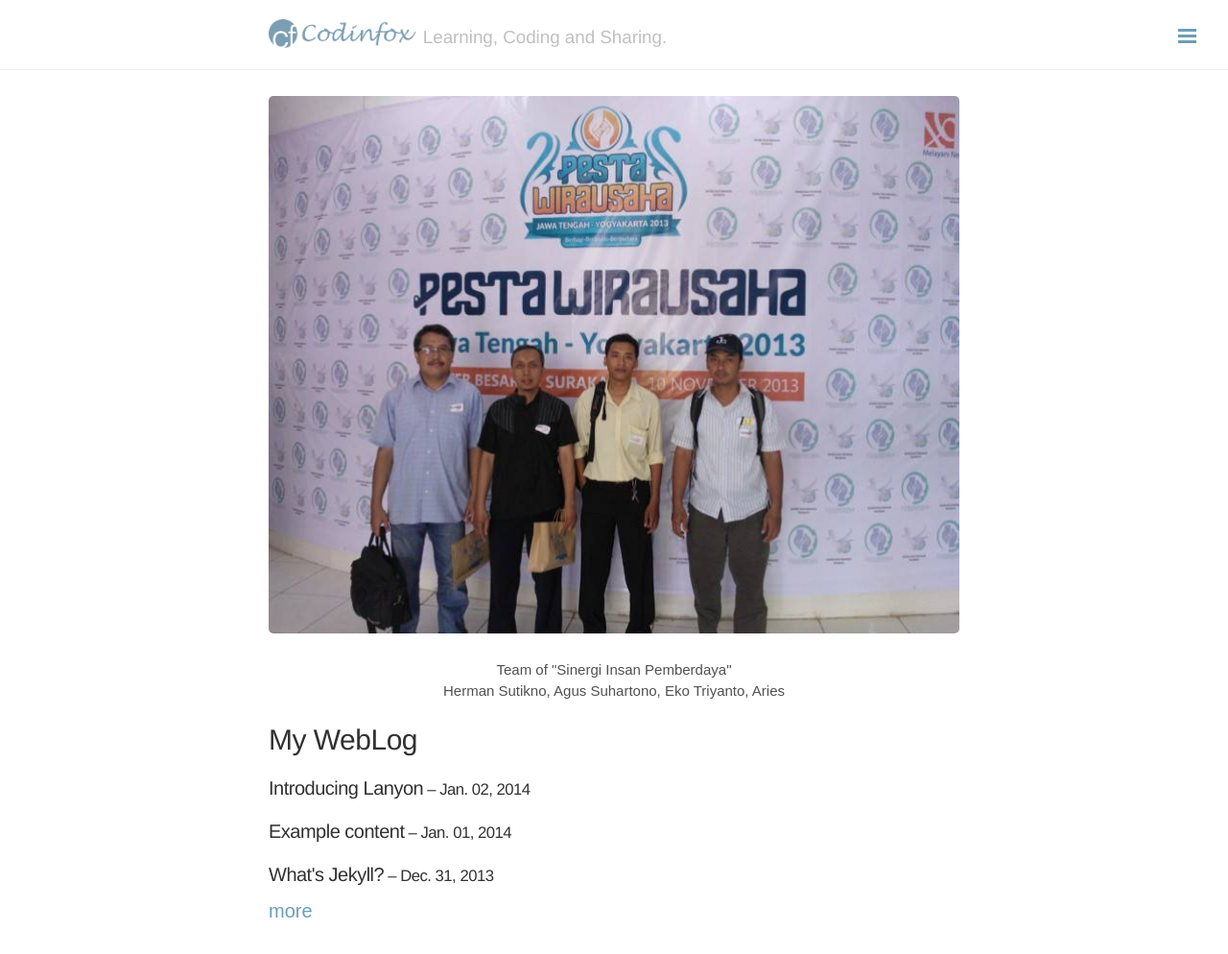
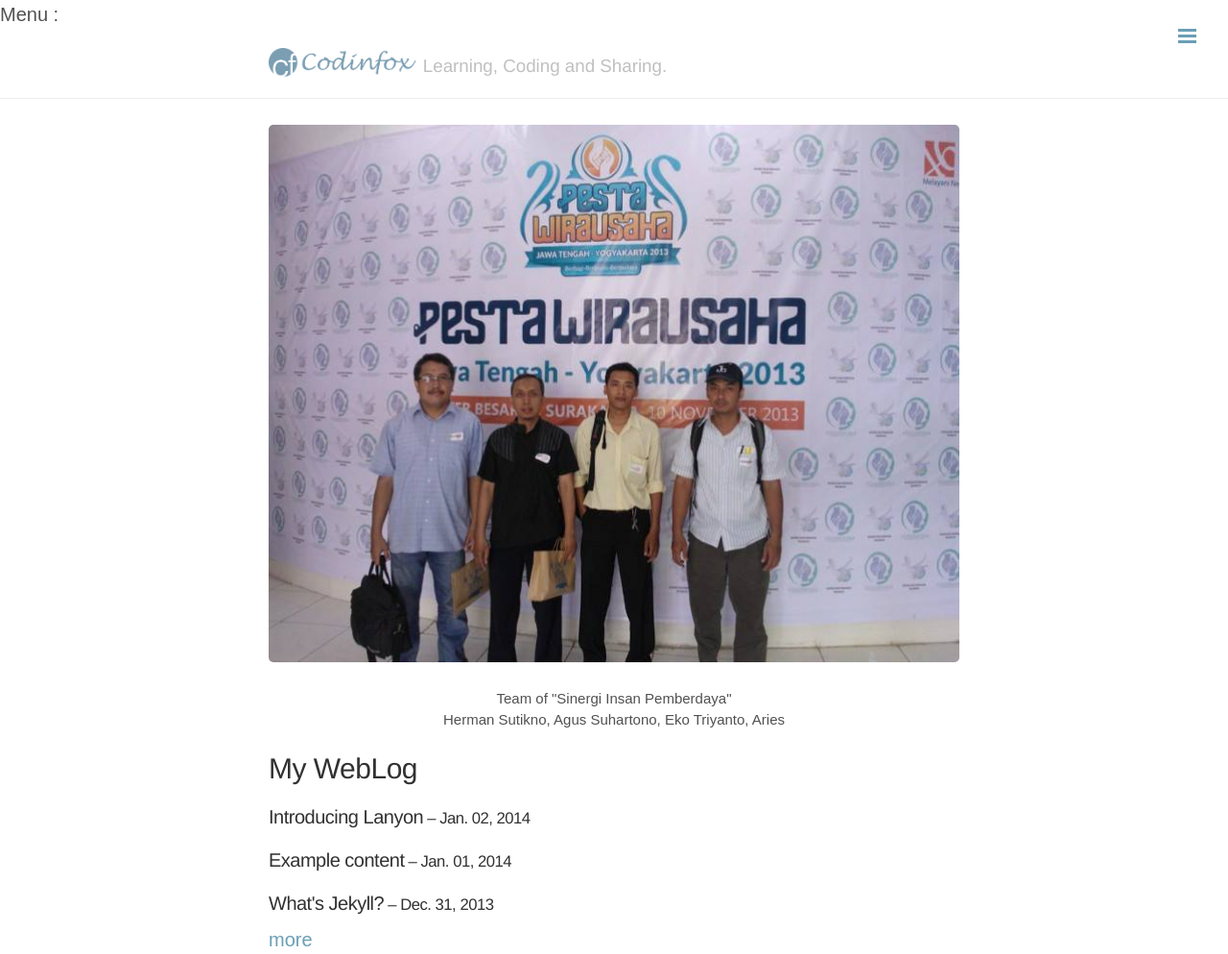
Before and after one commit to irnawansuprapti/irnawansuprapti.github.io, a Jekyll site: the page built from index.html, in a window 1280 px wide and 994 px high. Shown: the whole window at 96% size. Built offline with Jekyll 4.4.1, drawn with Linux system fonts in a browser that asks for light colours; Markdown is read by kramdown in place of the engine named in the settings; comment, search, counter and statistics services are not loaded.

Commit message:
menu helper

```diff
--- a/_includes/sidebar.html
+++ b/_includes/sidebar.html
@@ -1,6 +1,6 @@
 <!-- Target for toggling the sidebar `.sidebar-checkbox` is for regular
      styles, `#sidebar-checkbox` for behavior. -->
-<input type="checkbox" class="sidebar-checkbox" id="sidebar-checkbox">
+Menu : <input type="checkbox" class="sidebar-checkbox" id="sidebar-checkbox">
 
 <!-- Toggleable sidebar -->
 <div class="sidebar" id="sidebar">
```
